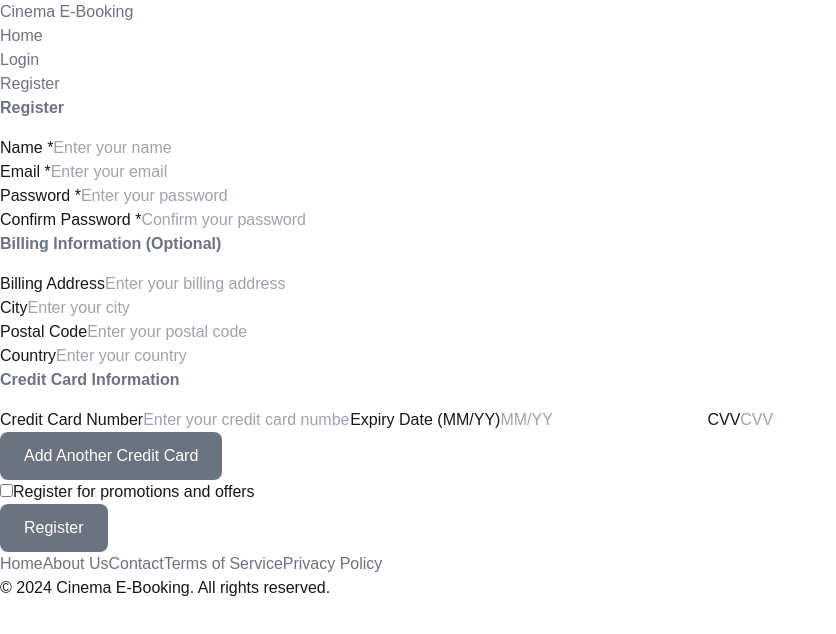
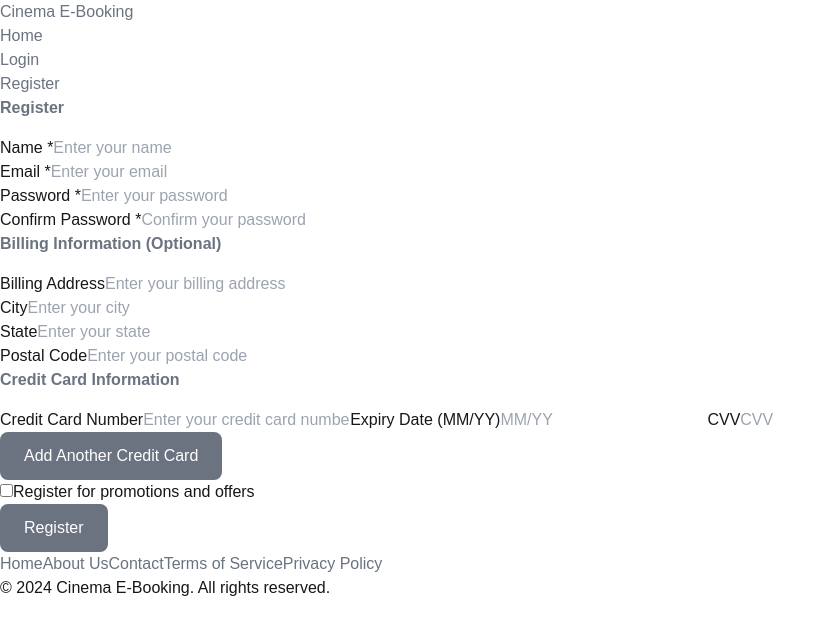
Before and after one commit to shaan101patel/FrontEndMB, a Next.js app in the folder my-app/: page /register in a window 1280 px wide. Shown: the top 634 px of the page, without its empty margins (0-836 px from the left). Built offline with nearby package versions, Linux system fonts and the light colour scheme.

Commit message:
registration

```diff
--- a/my-app/src/app/login/page.js
+++ b/my-app/src/app/login/page.js
@@ -495,7 +495,8 @@ const Login = () => {
                 router.push(response.role === 'user' ? '/' : '/admin'); // Redirect based on role
             }
         } catch (err) {
-            setError('Login Failed: ' + (err.response?.data?.message || 'Unknown error occurred'));
+            //setError('Login Failed: ' + (err.response?.data?.message || 'Unknown error occurred'));
+            setError('Login Failed ');
         }
     };
 
--- a/my-app/src/app/register/page.js
+++ b/my-app/src/app/register/page.js
@@ -175,6 +175,20 @@ const Registration = () => {
                         </div>
 
                         <div>
+                            <label className="block text-sm font-medium text-gray-700" htmlFor="country">
+                                State
+                            </label>
+                            <input
+                                id="state"
+                                type="text"
+                                placeholder="Enter your state"
+                                value={country}
+                                onChange={(e) => setCountry(e.target.value)}
+                                className="mt-1 block w-full px-3 py-2 border border-gray-300 rounded-md shadow-sm focus:outline-none focus:ring-blue-500 focus:border-blue-500 sm:text-sm"
+                            />
+                        </div>
+
+                        <div>
                             <label className="block text-sm font-medium text-gray-700" htmlFor="postalCode">
                                 Postal Code
                             </label>
@@ -188,26 +202,13 @@ const Registration = () => {
                             />
                         </div>
 
-                        <div>
-                            <label className="block text-sm font-medium text-gray-700" htmlFor="country">
-                                Country
-                            </label>
-                            <input
-                                id="country"
-                                type="text"
-                                placeholder="Enter your country"
-                                value={country}
-                                onChange={(e) => setCountry(e.target.value)}
-                                className="mt-1 block w-full px-3 py-2 border border-gray-300 rounded-md shadow-sm focus:outline-none focus:ring-blue-500 focus:border-blue-500 sm:text-sm"
-                            />
-                        </div>
-
                         {/* Credit Card Information Section */}
                         <h3 className="text-lg font-semibold mt-4">Credit Card Information</h3>
 
                         {creditCards.map((card, index) => (
                             <div key={index} className="mb-4">
-                                <label className="block text-sm font-medium text-gray-700" htmlFor={`creditCardNumber${index}`}>
+                                <label className="block text-sm font-medium text-gray-700"
+                                       htmlFor={`creditCardNumber${index}`}>
                                     Credit Card Number
                                 </label>
                                 <input
@@ -219,7 +220,8 @@ const Registration = () => {
                                     className="mt-1 block w-full px-3 py-2 border border-gray-300 rounded-md shadow-sm focus:outline-none focus:ring-blue-500 focus:border-blue-500 sm:text-sm"
                                 />
 
-                                <label className="block text-sm font-medium text-gray-700 mt-2" htmlFor={`creditCardExpiry${index}`}>
+                                <label className="block text-sm font-medium text-gray-700 mt-2"
+                                       htmlFor={`creditCardExpiry${index}`}>
                                     Expiry Date (MM/YY)
                                 </label>
                                 <input
@@ -231,7 +233,8 @@ const Registration = () => {
                                     className="mt-1 block w-full px-3 py-2 border border-gray-300 rounded-md shadow-sm focus:outline-none focus:ring-blue-500 focus:border-blue-500 sm:text-sm"
                                 />
 
-                                <label className="block text-sm font-medium text-gray-700 mt-2" htmlFor={`creditCardCvv${index}`}>
+                                <label className="block text-sm font-medium text-gray-700 mt-2"
+                                       htmlFor={`creditCardCvv${index}`}>
                                     CVV
                                 </label>
                                 <input
```
